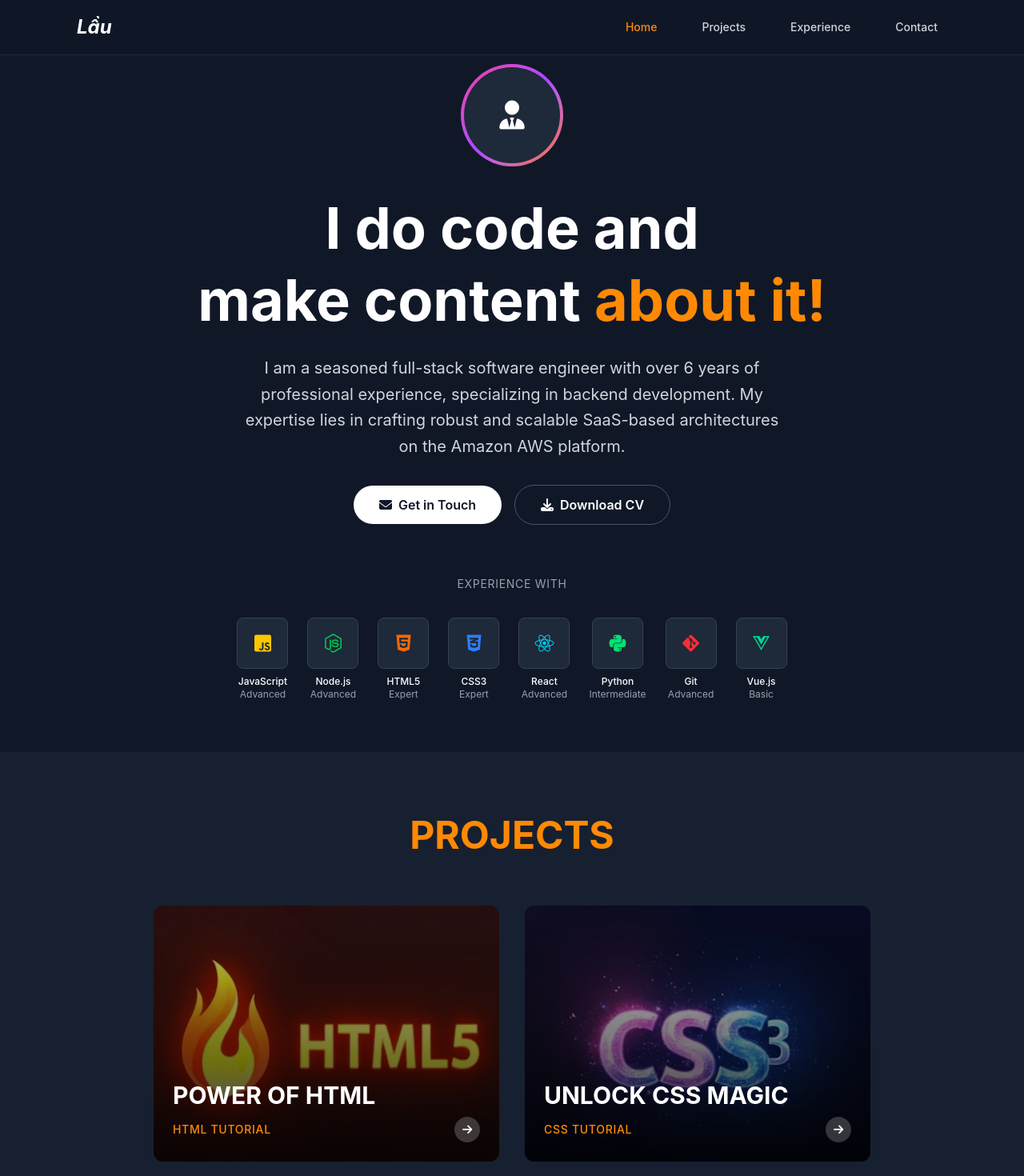
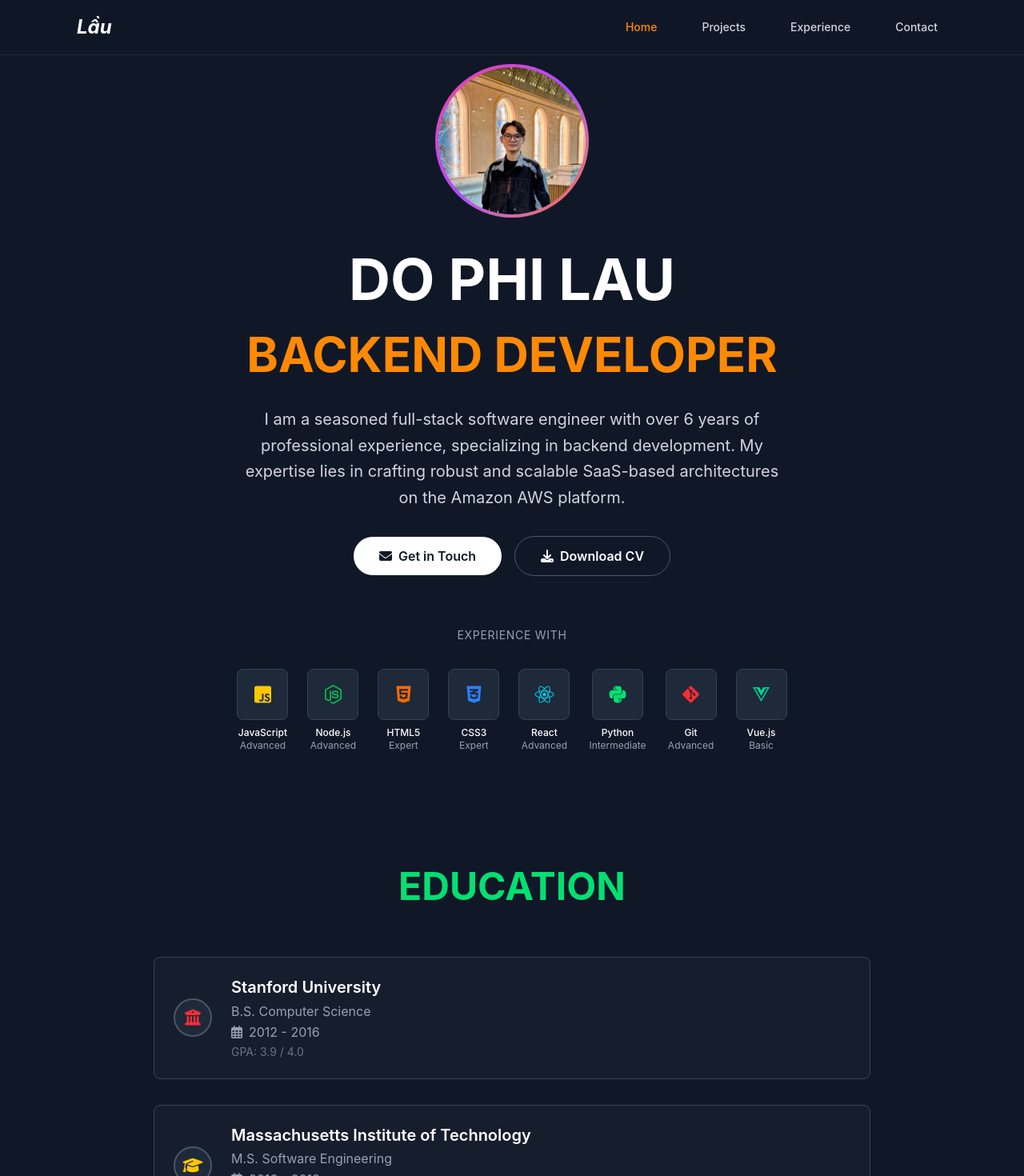
Before and after one commit to philau2512/philaudev, a React (Vite) app: page / in a window 1280 px wide. Shown: the top 1470 px of the page at 80% size. Built offline with nearby package versions, Linux system fonts and the light colour scheme.

Commit message:
add name

```diff
--- a/public/data/data.json
+++ b/public/data/data.json
@@ -1,13 +1,59 @@
 {
+  "profile": {
+    "name": "DO PHI LAU",
+    "role": "BACKEND DEVELOPER",
+    "avatar": "images/avatar.jpg",
+    "description": "I am a seasoned full-stack software engineer with over 6 years of professional experience, specializing in backend development. My expertise lies in crafting robust and scalable SaaS-based architectures on the Amazon AWS platform."
+  },
   "skills": [
-    { "name": "JavaScript", "level": "Advanced", "icon": "fab fa-js-square", "color": "text-yellow-400" },
-    { "name": "Node.js", "level": "Advanced", "icon": "fab fa-node-js", "color": "text-green-500" },
-    { "name": "HTML5", "level": "Expert", "icon": "fab fa-html5", "color": "text-orange-500" },
-    { "name": "CSS3", "level": "Expert", "icon": "fab fa-css3-alt", "color": "text-blue-500" },
-    { "name": "React", "level": "Advanced", "icon": "fab fa-react", "color": "text-cyan-400" },
-    { "name": "Python", "level": "Intermediate", "icon": "fab fa-python", "color": "text-green-400" },
-    { "name": "Git", "level": "Advanced", "icon": "fab fa-git-alt", "color": "text-red-500" },
-    { "name": "Vue.js", "level": "Basic", "icon": "fab fa-vuejs", "color": "text-emerald-400" }
+    {
+      "name": "JavaScript",
+      "level": "Advanced",
+      "icon": "fab fa-js-square",
+      "color": "text-yellow-400"
+    },
+    {
+      "name": "Node.js",
+      "level": "Advanced",
+      "icon": "fab fa-node-js",
+      "color": "text-green-500"
+    },
+    {
+      "name": "HTML5",
+      "level": "Expert",
+      "icon": "fab fa-html5",
+      "color": "text-orange-500"
+    },
+    {
+      "name": "CSS3",
+      "level": "Expert",
+      "icon": "fab fa-css3-alt",
+      "color": "text-blue-500"
+    },
+    {
+      "name": "React",
+      "level": "Advanced",
+      "icon": "fab fa-react",
+      "color": "text-cyan-400"
+    },
+    {
+      "name": "Python",
+      "level": "Intermediate",
+      "icon": "fab fa-python",
+      "color": "text-green-400"
+    },
+    {
+      "name": "Git",
+      "level": "Advanced",
+      "icon": "fab fa-git-alt",
+      "color": "text-red-500"
+    },
+    {
+      "name": "Vue.js",
+      "level": "Basic",
+      "icon": "fab fa-vuejs",
+      "color": "text-emerald-400"
+    }
   ],
   "projects": [
     {
@@ -52,5 +98,23 @@
       "logoColor": "text-blue-400",
       "description": "At Meta, I served as a Software Engineer working on the design and implementation of backend systems for the social media giant's dynamic platform. Working on projects that involved large-scale data processing and user engagement features, I leveraged my expertise to ensure seamless functionality and scalability."
     }
+  ],
+  "education": [
+    {
+      "school": "Stanford University",
+      "degree": "B.S. Computer Science",
+      "period": "2012 - 2016",
+      "gpa": "3.9 / 4.0",
+      "logo": "fas fa-university",
+      "logoColor": "text-red-500"
+    },
+    {
+      "school": "Massachusetts Institute of Technology",
+      "degree": "M.S. Software Engineering",
+      "period": "2016 - 2018",
+      "gpa": "4.0 / 4.0",
+      "logo": "fas fa-graduation-cap",
+      "logoColor": "text-yellow-400"
+    }
   ]
 }
--- /dev/null
+++ b/src/components/EducationSection.jsx
@@ -0,0 +1,43 @@
+import React from 'react';
+
+const EducationSection = React.forwardRef(({ education }, ref) => (
+  <section ref={ref} className="py-20 px-4 sm:px-6 lg:px-8">
+    <div className="max-w-4xl mx-auto">
+      <h2 className="text-3xl md:text-5xl font-bold text-center mb-12 md:mb-16">
+        <span className="text-green-400">EDUCATION</span>
+      </h2>
+
+      <div className="space-y-6 md:space-y-8">
+        {education.map((edu, index) => (
+          <div key={index} className="flex items-start md:items-center gap-4 md:gap-6 bg-gray-800/40 p-4 md:p-6 rounded-lg border border-gray-700">
+            {/* Logo */}
+            <div className="flex-shrink-0">
+              <div className="w-12 h-12 bg-gray-800 rounded-full flex items-center justify-center text-xl border-2 border-gray-600">
+                <i className={`${edu.logo} ${edu.logoColor}`} />
+              </div>
+            </div>
+
+            {/* Details stacked */}
+            <div className="flex-1 space-y-1 text-left">
+              <h3 className="text-lg md:text-xl font-semibold text-white leading-snug">
+                {edu.school}
+              </h3>
+              <p className="text-gray-400 text-sm md:text-base leading-snug">
+                {edu.degree}
+              </p>
+              <p className="text-gray-400 text-sm md:text-base flex items-center leading-snug">
+                <i className="far fa-calendar-alt mr-2" />
+                {edu.period}
+              </p>
+              {edu.gpa && (
+                <p className="text-gray-500 text-xs md:text-sm leading-snug">GPA: {edu.gpa}</p>
+              )}
+            </div>
+          </div>
+        ))}
+      </div>
+    </div>
+  </section>
+));
+
+export default EducationSection;
--- a/src/components/HeroSection.jsx
+++ b/src/components/HeroSection.jsx
@@ -1,6 +1,6 @@
 import React from 'react';
 
-const HeroSection = React.forwardRef(({ skills, scrollToContact }, ref) => (
+const HeroSection = React.forwardRef(({ profile = {}, skills = [], scrollToContact }, ref) => (
   <section
     ref={ref}
     className="pt-20 pb-16 px-4 sm:px-6 lg:px-8 min-h-screen flex items-center"
@@ -8,25 +8,38 @@ const HeroSection = React.forwardRef(({ skills, scrollToContact }, ref) => (
     <div className="max-w-4xl mx-auto text-center">
       {/* Avatar */}
       <div className="mb-8">
-        <div className="w-32 h-32 mx-auto mb-8 relative">
+        <div className="w-40 h-40 sm:w-48 sm:h-48 mx-auto mb-8 relative">
           <div className="w-full h-full rounded-full bg-gradient-to-br from-pink-500 via-purple-500 to-orange-500 p-1">
-            <div className="w-full h-full rounded-full bg-gray-800 flex items-center justify-center text-4xl">
-              <i className="fas fa-user-tie text-white" />
-            </div>
+            {profile.avatar ? (
+              <img
+                src={`/${profile.avatar}`}
+                alt={profile.name || 'Avatar'}
+                className="w-full h-full rounded-full object-cover"
+              />
+            ) : (
+              <div className="w-full h-full rounded-full bg-gray-800 flex items-center justify-center text-4xl">
+                <i className="fas fa-user-tie text-white" />
+              </div>
+            )}
           </div>
         </div>
       </div>
 
       {/* Heading */}
       <h1 className="text-4xl md:text-6xl lg:text-7xl font-bold mb-6 leading-tight">
-        I do code and
+        {profile.name || 'Your Name'}
         <br />
-        make content <span className="text-orange-400">about it!</span>
+        <span
+          className="text-orange-400 text-3xl md:text-4xl lg:text-6xl whitespace-nowrap"
+        >
+          {profile.role || 'Your Role'}
+        </span>
       </h1>
 
       {/* Description */}
       <p className="text-lg md:text-xl text-gray-300 mb-8 max-w-2xl mx-auto leading-relaxed">
-        I am a seasoned full-stack software engineer with over 6 years of professional experience, specializing in backend development. My expertise lies in crafting robust and scalable SaaS-based architectures on the Amazon AWS platform.
+        {profile.description ||
+          'Passionate developer eager to create amazing applications.'}
       </p>
 
       {/* Buttons */}
--- a/src/pages/Portfolio.jsx
+++ b/src/pages/Portfolio.jsx
@@ -5,6 +5,7 @@ import ProjectsSection from '../components/ProjectsSection.jsx';
 import ExperienceSection from '../components/ExperienceSection.jsx';
 import ContactSection from '../components/ContactSection.jsx';
 import FooterSection from '../components/FooterSection.jsx';
+import EducationSection from '../components/EducationSection.jsx';
 
 function Portfolio() {
   const [activeSection, setActiveSection] = useState('home');
@@ -14,6 +15,7 @@ function Portfolio() {
   const projectsRef = useRef(null);
   const experienceRef = useRef(null);
   const contactRef = useRef(null);
+  const educationRef = useRef(null);
 
   const scrollToSection = (sectionId) => {
     const refs = {
@@ -27,17 +29,21 @@ function Portfolio() {
   };
 
   // Data states loaded from external JSON
+  const [profile, setProfile] = useState({});
   const [skills, setSkills] = useState([]);
   const [projects, setProjects] = useState([]);
   const [workExperience, setWorkExperience] = useState([]);
+  const [education, setEducation] = useState([]);
 
   useEffect(() => {
     fetch('/data/data.json')
       .then((res) => res.json())
       .then((data) => {
+        setProfile(data.profile || {});
         setSkills(data.skills || []);
         setProjects(data.projects || []);
         setWorkExperience(data.workExperience || []);
+        setEducation(data.education || []);
       })
       .catch((err) => console.error('Failed to load portfolio data:', err));
   }, []);
@@ -48,9 +54,12 @@ function Portfolio() {
 
       <HeroSection
         ref={homeRef}
+        profile={profile}
         skills={skills}
         scrollToContact={() => scrollToSection('contact')}
       />
+
+      <EducationSection ref={educationRef} education={education} />
 
       <ProjectsSection ref={projectsRef} projects={projects} />
 
```
Also changed, not shown: public/images/avatar.jpg (added).
